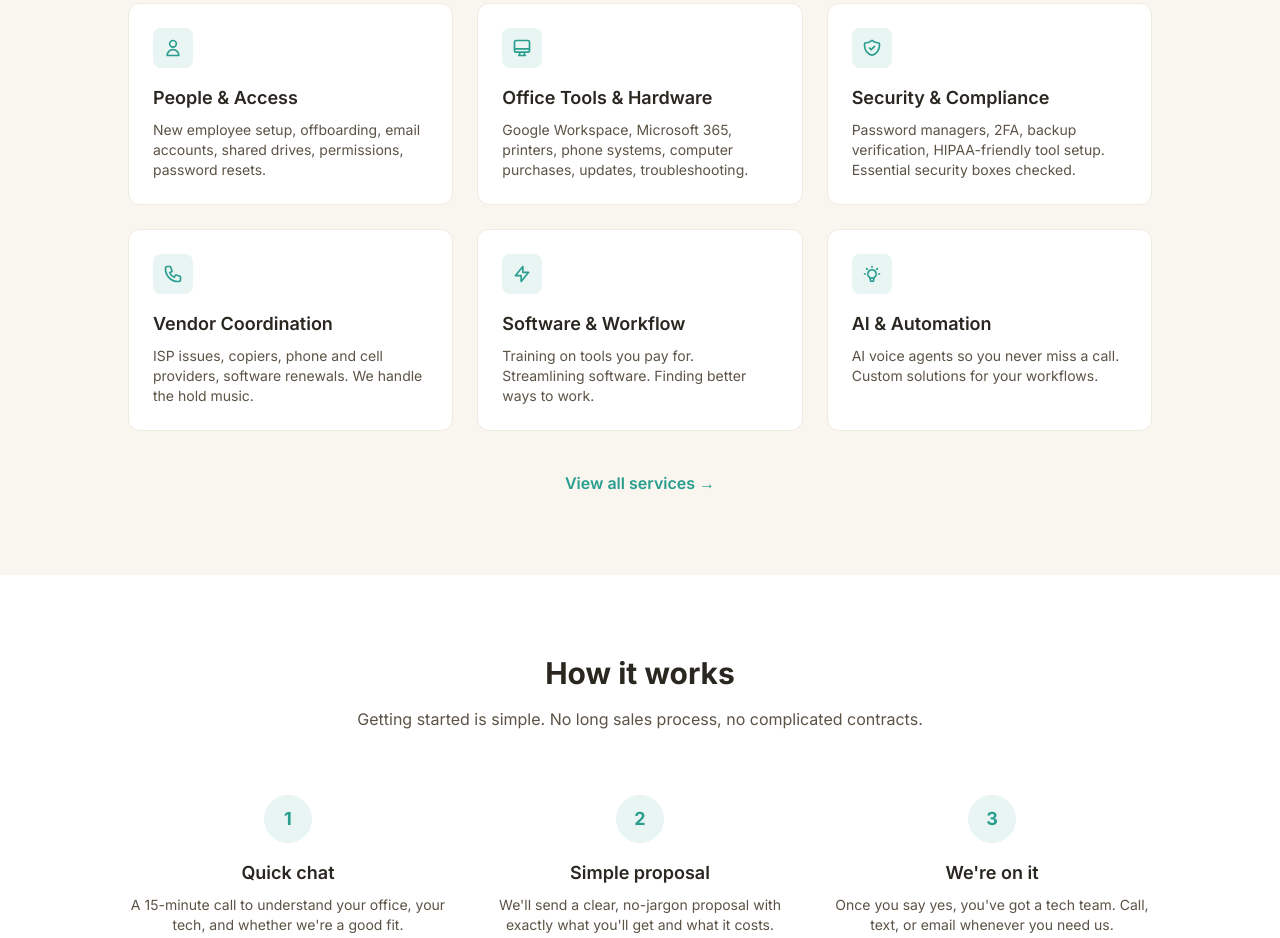
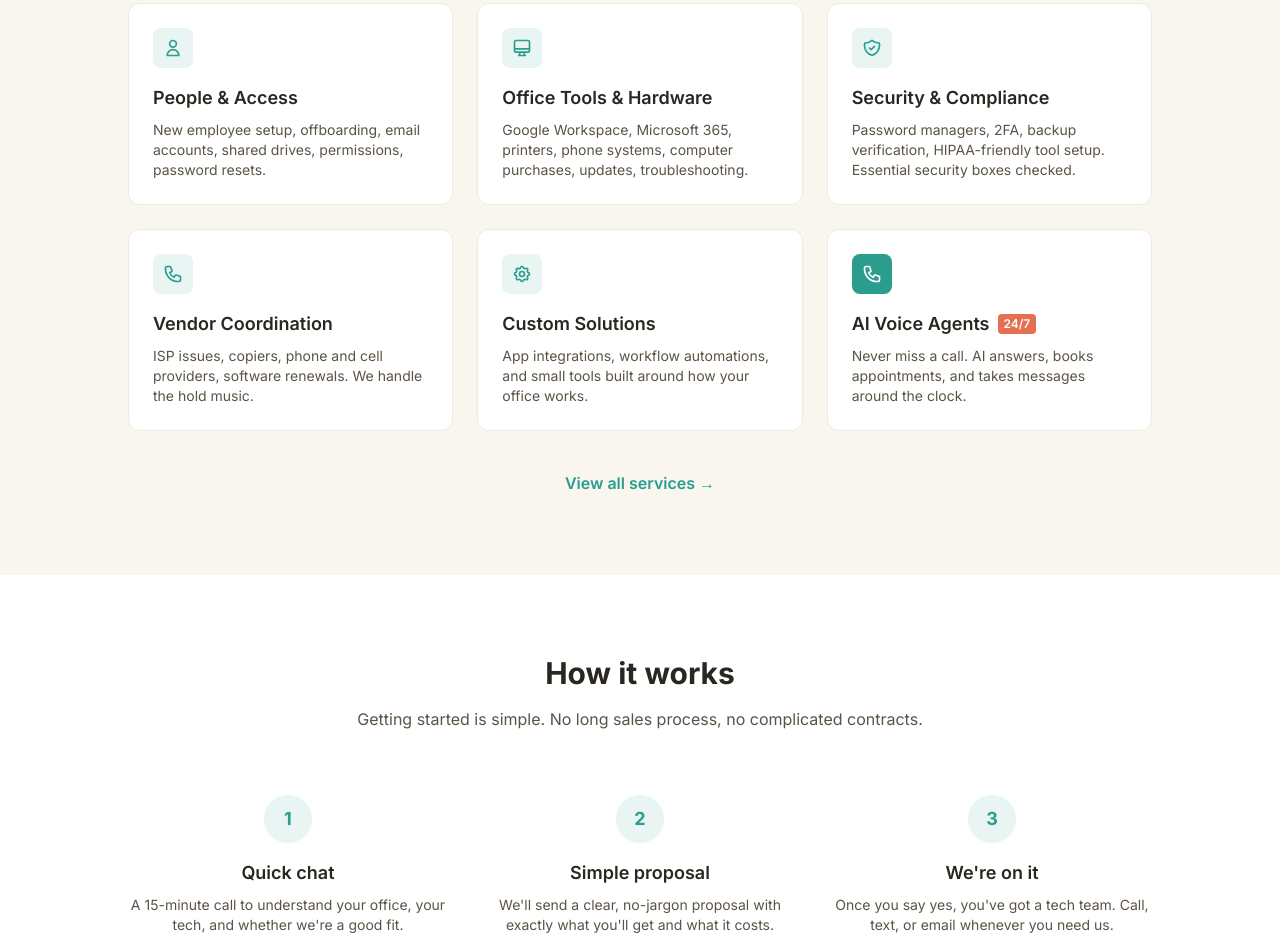
Before and after one commit to tagbrown/austin-small-office-tech, a plain HTML site: page index.html in a window 1280 px wide. Shown: the part 1383-2321 px from the top of the page. Drawn offline with nearby package versions, Linux system fonts and the light colour scheme.

Commit message:
Update homepage services grid to match new services page
- Rename Software & Workflow to Custom Solutions
- Rename AI & Automation to AI Voice Agents with 24/7 badge
- Update links to new section IDs

Co-Authored-By: Claude Opus 4.5 <noreply@anthropic.com>

```diff
--- a/index.html
+++ b/index.html
@@ -273,24 +273,28 @@
                     <p class="text-warm-700 text-sm">ISP issues, copiers, phone and cell providers, software renewals. We handle the hold music.</p>
                 </a>
 
-                <a href="/services#software" class="bg-white p-6 rounded-xl border border-warm-200 hover:border-atx-teal/30 hover:shadow-lg transition-all group">
+                <a href="/services#custom-solutions" class="bg-white p-6 rounded-xl border border-warm-200 hover:border-atx-teal/30 hover:shadow-lg transition-all group">
                     <div class="w-10 h-10 bg-atx-tealLight rounded-lg flex items-center justify-center mb-4">
                         <svg class="w-5 h-5 text-atx-teal" fill="none" stroke="currentColor" viewBox="0 0 24 24">
-                            <path stroke-linecap="round" stroke-linejoin="round" stroke-width="2" d="M13 10V3L4 14h7v7l9-11h-7z"/>
+                            <path stroke-linecap="round" stroke-linejoin="round" stroke-width="2" d="M10.325 4.317c.426-1.756 2.924-1.756 3.35 0a1.724 1.724 0 002.573 1.066c1.543-.94 3.31.826 2.37 2.37a1.724 1.724 0 001.065 2.572c1.756.426 1.756 2.924 0 3.35a1.724 1.724 0 00-1.066 2.573c.94 1.543-.826 3.31-2.37 2.37a1.724 1.724 0 00-2.572 1.065c-.426 1.756-2.924 1.756-3.35 0a1.724 1.724 0 00-2.573-1.066c-1.543.94-3.31-.826-2.37-2.37a1.724 1.724 0 00-1.065-2.572c-1.756-.426-1.756-2.924 0-3.35a1.724 1.724 0 001.066-2.573c-.94-1.543.826-3.31 2.37-2.37.996.608 2.296.07 2.572-1.065z"/>
+                            <path stroke-linecap="round" stroke-linejoin="round" stroke-width="2" d="M15 12a3 3 0 11-6 0 3 3 0 016 0z"/>
                         </svg>
                     </div>
-                    <h3 class="text-lg font-semibold text-warm-900 mb-2 group-hover:text-atx-teal transition-colors">Software & Workflow</h3>
-                    <p class="text-warm-700 text-sm">Training on tools you pay for. Streamlining software. Finding better ways to work.</p>
+                    <h3 class="text-lg font-semibold text-warm-900 mb-2 group-hover:text-atx-teal transition-colors">Custom Solutions</h3>
+                    <p class="text-warm-700 text-sm">App integrations, workflow automations, and small tools built around how your office works.</p>
                 </a>
 
-                <a href="/services#ai" class="bg-white p-6 rounded-xl border border-warm-200 hover:border-atx-teal/30 hover:shadow-lg transition-all group">
-                    <div class="w-10 h-10 bg-atx-tealLight rounded-lg flex items-center justify-center mb-4">
-                        <svg class="w-5 h-5 text-atx-teal" fill="none" stroke="currentColor" viewBox="0 0 24 24">
-                            <path stroke-linecap="round" stroke-linejoin="round" stroke-width="2" d="M9.663 17h4.673M12 3v1m6.364 1.636l-.707.707M21 12h-1M4 12H3m3.343-5.657l-.707-.707m2.828 9.9a5 5 0 117.072 0l-.548.547A3.374 3.374 0 0014 18.469V19a2 2 0 11-4 0v-.531c0-.895-.356-1.754-.988-2.386l-.548-.547z"/>
+                <a href="/services#ai-voice" class="bg-white p-6 rounded-xl border border-warm-200 hover:border-atx-teal/30 hover:shadow-lg transition-all group">
+                    <div class="w-10 h-10 bg-atx-teal rounded-lg flex items-center justify-center mb-4">
+                        <svg class="w-5 h-5 text-white" fill="none" stroke="currentColor" viewBox="0 0 24 24">
+                            <path stroke-linecap="round" stroke-linejoin="round" stroke-width="2" d="M3 5a2 2 0 012-2h3.28a1 1 0 01.948.684l1.498 4.493a1 1 0 01-.502 1.21l-2.257 1.13a11.042 11.042 0 005.516 5.516l1.13-2.257a1 1 0 011.21-.502l4.493 1.498a1 1 0 01.684.949V19a2 2 0 01-2 2h-1C9.716 21 3 14.284 3 6V5z"/>
                         </svg>
                     </div>
-                    <h3 class="text-lg font-semibold text-warm-900 mb-2 group-hover:text-atx-teal transition-colors">AI & Automation</h3>
-                    <p class="text-warm-700 text-sm">AI voice agents so you never miss a call. Custom solutions for your workflows.</p>
+                    <div class="flex items-center gap-2 mb-2">
+                        <h3 class="text-lg font-semibold text-warm-900 group-hover:text-atx-teal transition-colors">AI Voice Agents</h3>
+                        <span class="bg-atx-orange text-white text-xs font-semibold px-1.5 py-0.5 rounded">24/7</span>
+                    </div>
+                    <p class="text-warm-700 text-sm">Never miss a call. AI answers, books appointments, and takes messages around the clock.</p>
                 </a>
             </div>
 
```
